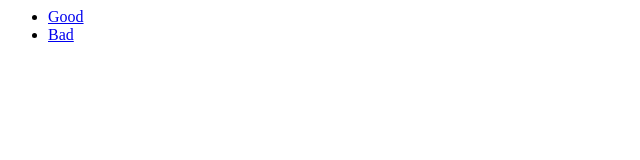
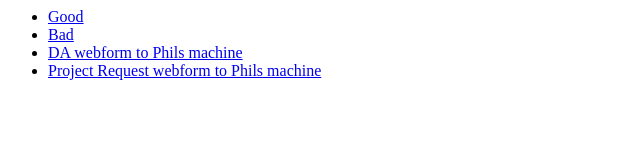
Before and after one commit to cliffburger/accessimple, a website: page site/index.html in a window 1280 px wide. Shown: the whole page, without its empty margins (0-640 px from the left). Drawn offline with Linux system fonts and the light colour scheme.

Commit message:
add links to phil's webform pages

```diff
--- a/site/index.html
+++ b/site/index.html
@@ -6,6 +6,8 @@
 <ul>
     <li><a href="good/index.html">Good</a></li>
     <li><a href="bad/index.html">Bad</a></li>
+    <li><a href="webform/da/index.html">DA webform to Phils machine</a></li>
+    <li><a href="webform/projectRequest/index.html">Project Request webform to Phils machine</a></li>
 </ul>
 </body>
 </html>
```
